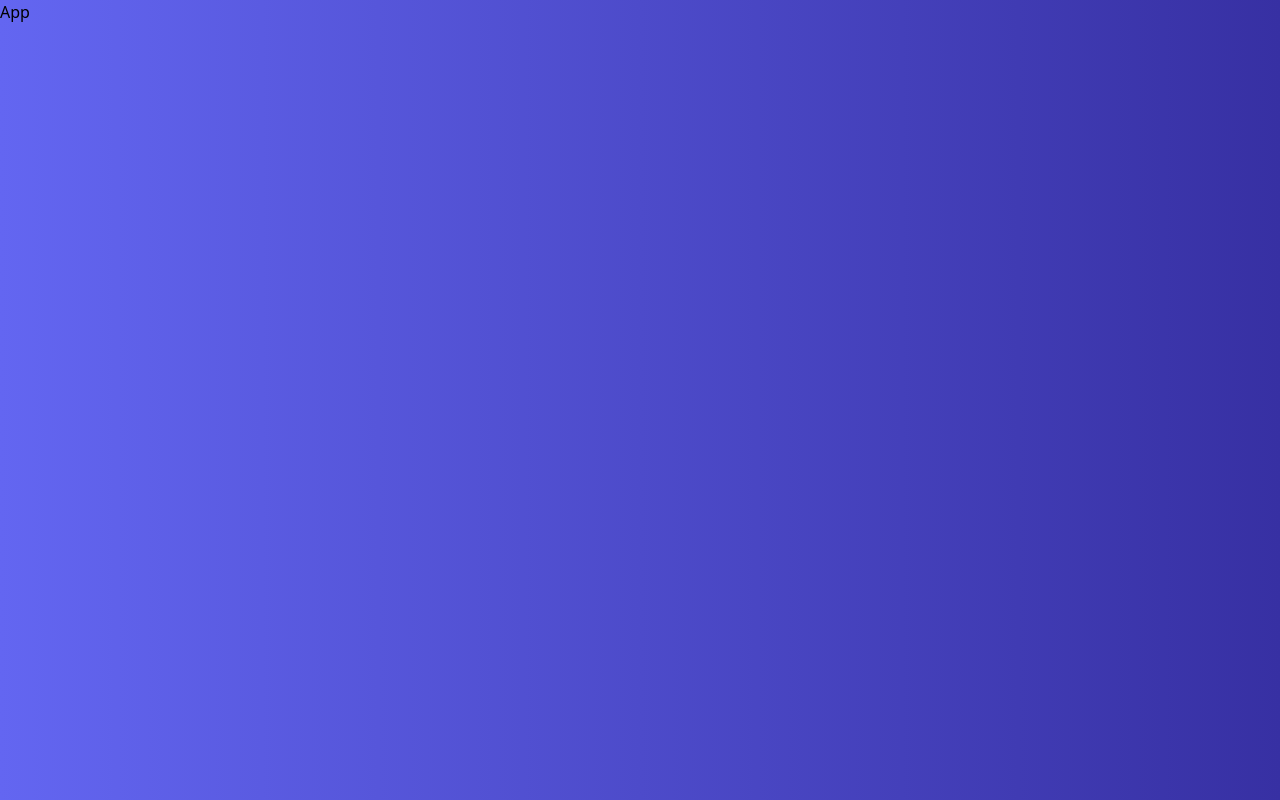
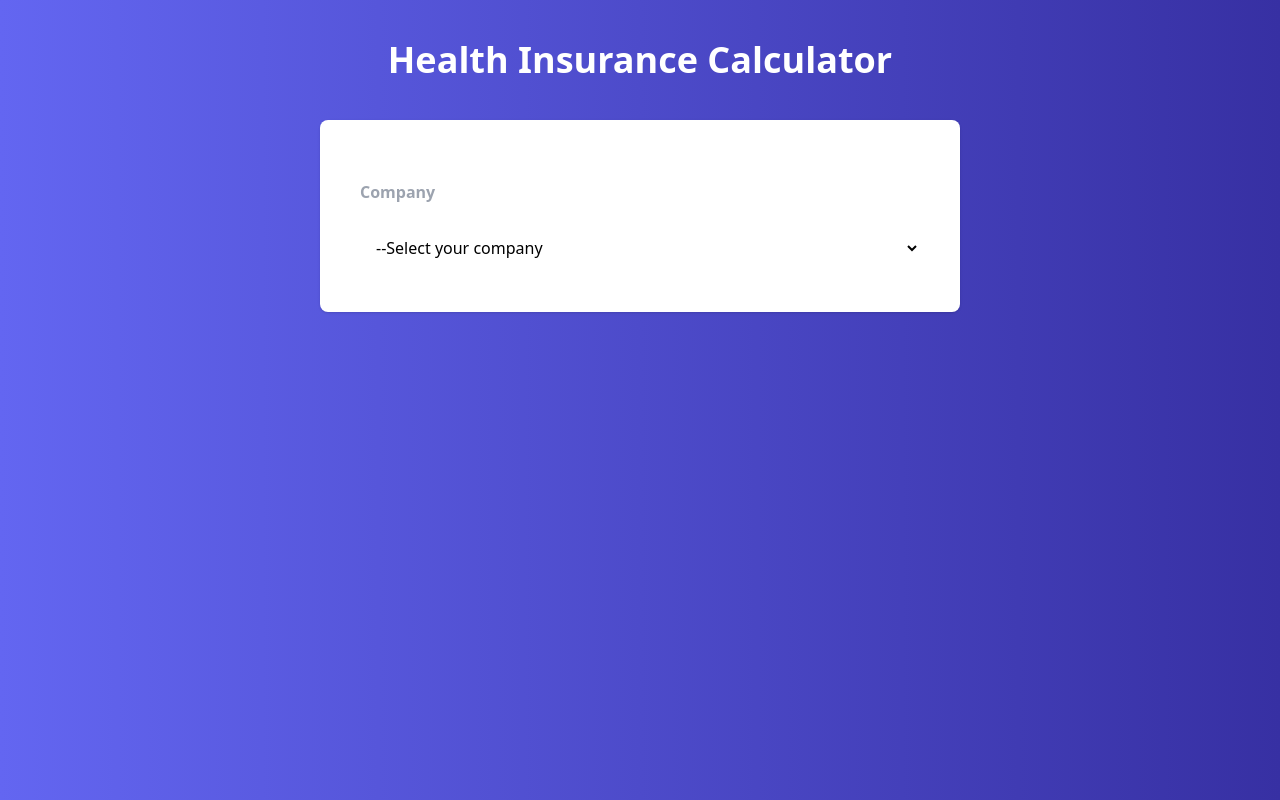
Before and after one commit to martaalcazarr/quoter, a React (Vite) app: page / in a window 1280 px wide. Built offline with nearby package versions, Linux system fonts and the light colour scheme.

Commit message:
add form

```diff
--- a/src/App.jsx
+++ b/src/App.jsx
@@ -1,9 +1,11 @@
+import AppQuote from "./components/AppQuote"
+
 
 function App() {
 
 
   return (
-   <h1>App</h1>
+   <AppQuote/>
   )
 }
 
--- /dev/null
+++ b/src/components/AppQuote.jsx
@@ -0,0 +1,17 @@
+import Form from "./Form"
+
+export default function AppQuote() {
+  return (
+    <>
+    <header className='my-10'>
+        <h1 className='text-white text-center text-4xl font-black'>
+            Health Insurance Calculator
+        </h1>
+    </header>
+
+    <main className='bg-white md:w-2/3 lg:w-2/4 mx-auto shadow rounded-lg p-10'>
+        <Form/>
+    </main>
+    </>
+  )
+}
--- /dev/null
+++ b/src/components/Form.jsx
@@ -0,0 +1,27 @@
+import { COMPANIES } from "../constants"
+
+const Form = () => {
+  return (
+    <>
+
+    <form>
+        <div className="my-5">
+            <label className="block mb-3 font-bold text-gray-400">Company</label>
+        </div>
+
+        <select name="company" id="company" className="w-full p-3 bg-white border-gray-200">
+            <option value="0">--Select your company</option>
+            {COMPANIES.map(company => (
+                <option
+                key={company.id}
+                value={company.id}>
+                    {company.name}
+                </option>
+            ))}
+        </select>
+    </form>
+    </>
+  )
+}
+
+export default Form
--- /dev/null
+++ b/src/constants/index.js
@@ -0,0 +1,5 @@
+export const COMPANIES = [
+    {id:1, name: 'Motlife' },
+    {id:2, name: 'Asurlife'},
+    {id:3, name: 'Safelife'}
+]
```
